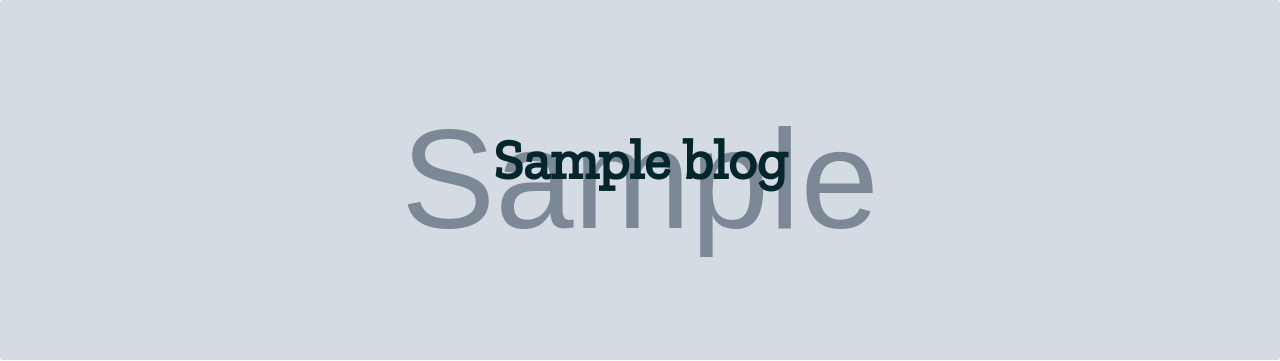
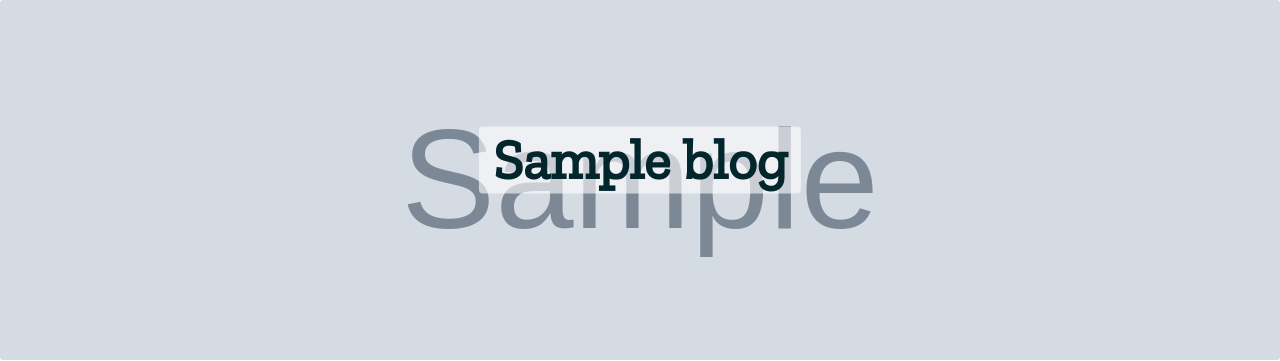
Before and after one commit to mountaincharlie/blosh_blog, a Django app: template templates/blog_view.html in a window 1280 px wide. Shown: the part 40-401 px from the top of the page. Run offline with Django 3.2, Linux system fonts and the light colour scheme; tables that the repository leaves empty hold one stand-in row (values such as "Sample post"); the template is opened without the code that fills it: values that come from a table or form of the project are taken from there, most other values are stand-ins (such as "Sample title", 1, 10 or a date in 2020); grey boxes marked "Sample" are stand-in pictures; data that the repository does not hold is empty.

Commit message:
Style blog titles to standout better

```diff
--- a/static/css/style.css
+++ b/static/css/style.css
@@ -74,6 +74,7 @@ h1 {
     left: 50%;
     top: 25%;
     transform: translate( -50%, -50% );
+    text-align: center;
 }
 
 .homepage-h1{
@@ -82,6 +83,9 @@ h1 {
 
 .blog-view-h1, .allauth-form-h1 {
     color: #03262d;
+    background-color: rgba(255, 255, 255, 0.6);
+    border-radius: 4px;
+    padding: 0 0.25em;
 }
 
 .allauth-banner {
```
